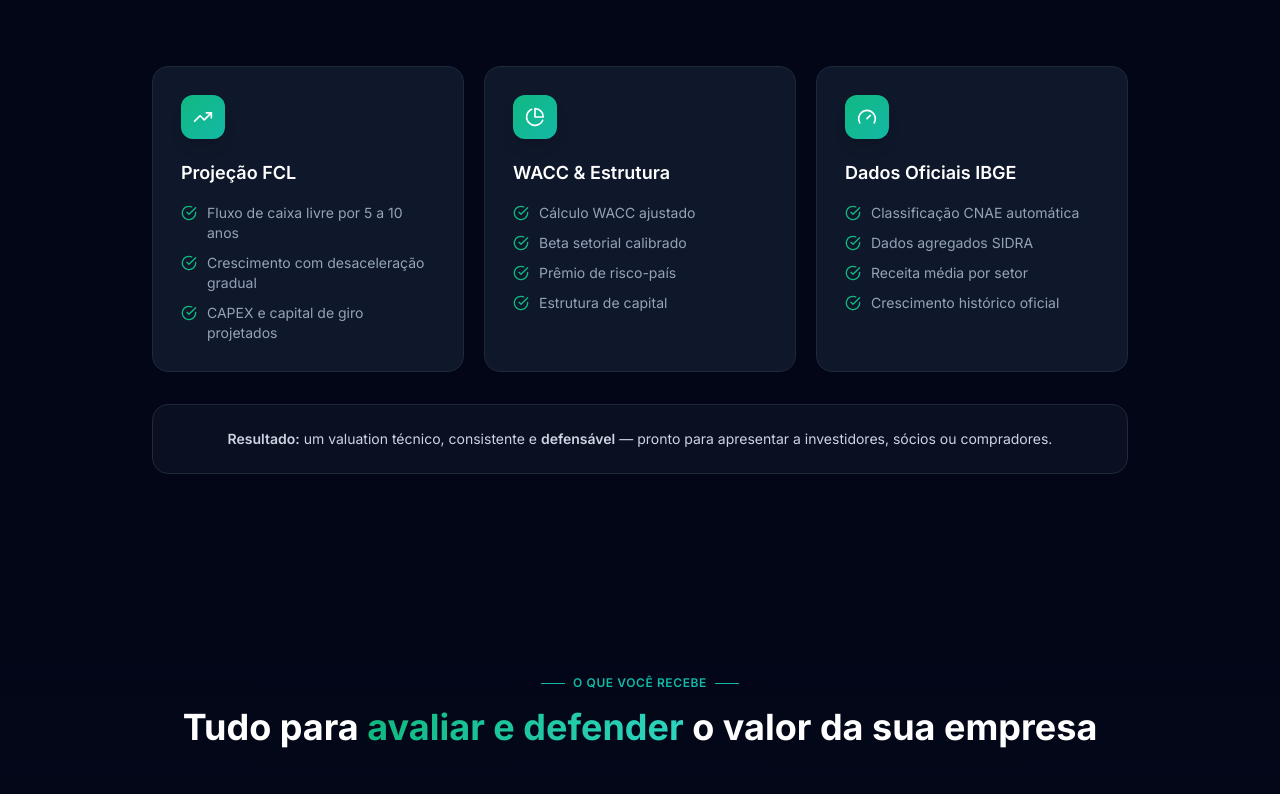
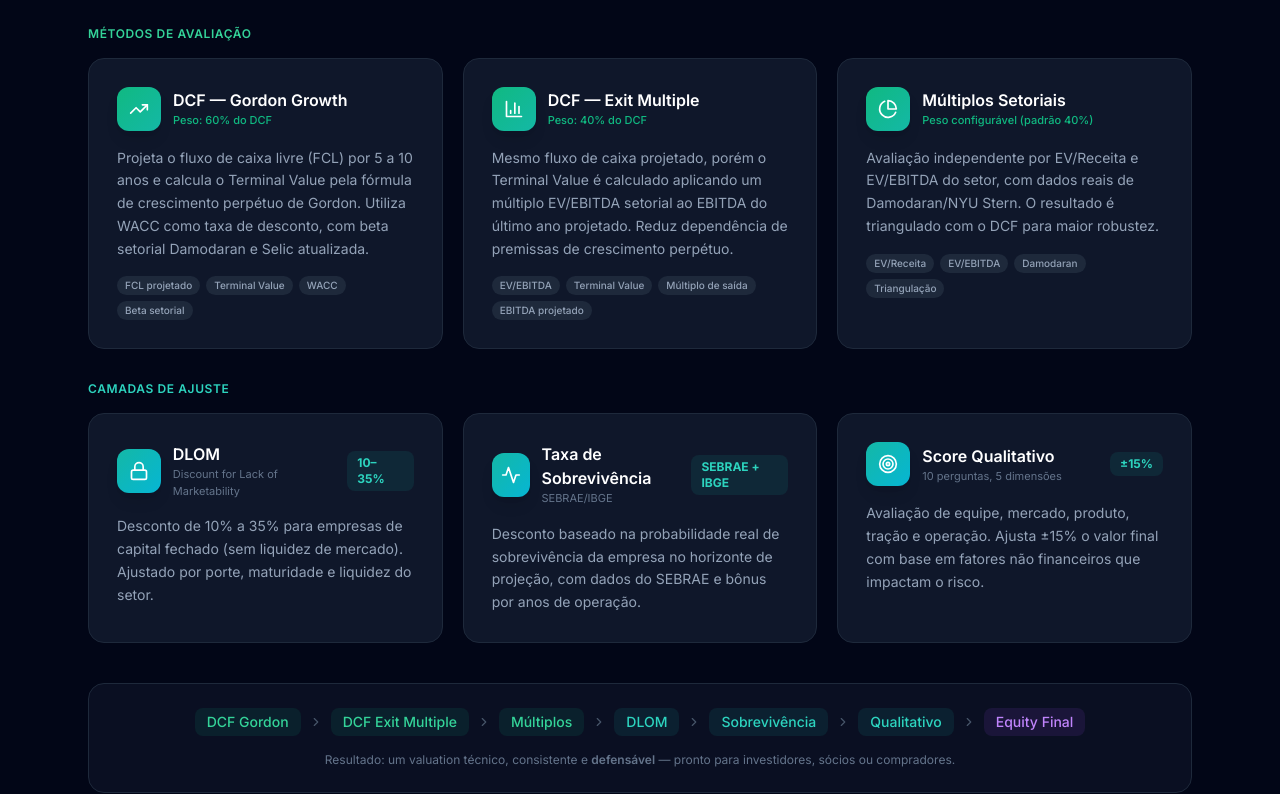
Before and after one commit to giovannesartor/valuora, a React (Vite) app in the folder frontend/: page / in a window 1280 px wide. Shown: the part 2249-3043 px from the top of the page. Built offline with nearby package versions, Linux system fonts and the light colour scheme; no server answers; the HTML template or start-up script is replaced by a standard one.

Commit message:
fix: hero title descender clipping + methodology section with 6 v3 pillars

```diff
--- a/frontend/src/pages/LandingPage.jsx
+++ b/frontend/src/pages/LandingPage.jsx
@@ -197,7 +197,7 @@ export default function LandingPage() {
             Sistema profissional de valuation • DCF + IBGE
           </div>
 
-          <h1 className={`text-5xl md:text-7xl lg:text-8xl font-extrabold tracking-tight leading-[1.05] mb-6 ${isDark ? 'text-white' : 'text-slate-900'}`}>
+          <h1 className={`text-5xl md:text-7xl lg:text-8xl font-extrabold tracking-tight leading-[1.15] mb-6 ${isDark ? 'text-white' : 'text-slate-900'}`}>
             Descubra quanto
             <br />
             <WordSwap words={['sua empresa', 'seu negócio', 'sua startup', 'seu SaaS']} />
@@ -317,48 +317,136 @@ export default function LandingPage() {
 
       {/* ─── Methodology ────────────────────────────────── */}
       <section id="metodologia" className="py-24">
-        <div className="max-w-5xl mx-auto px-6">
+        <div className="max-w-6xl mx-auto px-6">
           <div className="text-center mb-16">
             <div className="inline-flex items-center gap-2 text-emerald-500 text-xs font-semibold mb-4 uppercase tracking-wider">
               <div className="w-6 h-px bg-emerald-500" />
-              Metodologia Financeira
+              Metodologia de Cálculo
               <div className="w-6 h-px bg-emerald-500" />
             </div>
             <h2 className={`text-3xl md:text-4xl font-bold mb-4 ${isDark ? 'text-white' : 'text-slate-900'}`}>
-              Método internacionalmente adotado por bancos de investimento
+              6 camadas de análise para um valuation defensável
             </h2>
-            <p className={`text-lg max-w-2xl mx-auto ${isDark ? 'text-slate-400' : 'text-slate-500'}`}>
-              Utilizamos o <span className={isDark ? 'text-white font-medium' : 'text-slate-900 font-medium'}>Fluxo de Caixa Descontado (DCF)</span> — o mesmo método usado em fusões, aquisições e IPOs.
+            <p className={`text-lg max-w-3xl mx-auto ${isDark ? 'text-slate-400' : 'text-slate-500'}`}>
+              Combinamos <span className={isDark ? 'text-white font-medium' : 'text-slate-900 font-medium'}>três métodos de avaliação</span> com{' '}
+              <span className={isDark ? 'text-white font-medium' : 'text-slate-900 font-medium'}>três camadas de ajuste</span> — a mesma abordagem usada por consultorias de M&A e bancos de investimento.
             </p>
           </div>
 
-          <div className="grid md:grid-cols-3 gap-5">
+          {/* Methods row */}
+          <p className={`text-xs font-semibold uppercase tracking-wider mb-4 ${isDark ? 'text-emerald-400' : 'text-emerald-600'}`}>Métodos de avaliação</p>
+          <div className="grid md:grid-cols-3 gap-5 mb-8">
             {[
-              { icon: TrendingUp, title: 'Projeção FCL', items: ['Fluxo de caixa livre por 5 a 10 anos', 'Crescimento com desaceleração gradual', 'CAPEX e capital de giro projetados'] },
-              { icon: PieChart, title: 'WACC & Estrutura', items: ['Cálculo WACC ajustado', 'Beta setorial calibrado', 'Prêmio de risco-país', 'Estrutura de capital'] },
-              { icon: Gauge, title: 'Dados Oficiais IBGE', items: ['Classificação CNAE automática', 'Dados agregados SIDRA', 'Receita média por setor', 'Crescimento histórico oficial'] },
+              {
+                icon: TrendingUp,
+                title: 'DCF — Gordon Growth',
+                weight: 'Peso: 60% do DCF',
+                desc: 'Projeta o fluxo de caixa livre (FCL) por 5 a 10 anos e calcula o Terminal Value pela fórmula de crescimento perpétuo de Gordon. Utiliza WACC como taxa de desconto, com beta setorial Damodaran e Selic atualizada.',
+                tags: ['FCL projetado', 'Terminal Value', 'WACC', 'Beta setorial'],
+              },
+              {
+                icon: BarChart3,
+                title: 'DCF — Exit Multiple',
+                weight: 'Peso: 40% do DCF',
+                desc: 'Mesmo fluxo de caixa projetado, porém o Terminal Value é calculado aplicando um múltiplo EV/EBITDA setorial ao EBITDA do último ano projetado. Reduz dependência de premissas de crescimento perpétuo.',
+                tags: ['EV/EBITDA', 'Terminal Value', 'Múltiplo de saída', 'EBITDA projetado'],
+              },
+              {
+                icon: PieChart,
+                title: 'Múltiplos Setoriais',
+                weight: 'Peso configurável (padrão 40%)',
+                desc: 'Avaliação independente por EV/Receita e EV/EBITDA do setor, com dados reais de Damodaran/NYU Stern. O resultado é triangulado com o DCF para maior robustez.',
+                tags: ['EV/Receita', 'EV/EBITDA', 'Damodaran', 'Triangulação'],
+              },
             ].map((item, i) => (
               <div key={i} className={`rounded-2xl p-7 border ${isDark ? 'bg-slate-900 border-slate-800' : 'bg-white border-slate-200 shadow-sm'}`}>
-                <div className="w-11 h-11 bg-gradient-to-br from-emerald-500 to-teal-500 rounded-xl flex items-center justify-center mb-5 shadow-lg">
-                  <item.icon className="w-5 h-5 text-white" />
+                <div className="flex items-center gap-3 mb-4">
+                  <div className="w-11 h-11 bg-gradient-to-br from-emerald-500 to-teal-500 rounded-xl flex items-center justify-center shadow-lg">
+                    <item.icon className="w-5 h-5 text-white" />
+                  </div>
+                  <div>
+                    <h3 className={`font-semibold ${isDark ? 'text-white' : 'text-slate-900'}`}>{item.title}</h3>
+                    <p className="text-emerald-500 text-[11px] font-medium">{item.weight}</p>
+                  </div>
                 </div>
-                <h3 className={`font-semibold text-lg mb-4 ${isDark ? 'text-white' : 'text-slate-900'}`}>{item.title}</h3>
-                <ul className="space-y-2.5">
-                  {item.items.map((itm, j) => (
-                    <li key={j} className={`flex items-start gap-2.5 text-sm ${isDark ? 'text-slate-400' : 'text-slate-500'}`}>
-                      <CheckCircle className="w-4 h-4 text-emerald-500 flex-shrink-0 mt-0.5" />
-                      {itm}
-                    </li>
+                <p className={`text-sm leading-relaxed mb-4 ${isDark ? 'text-slate-400' : 'text-slate-500'}`}>{item.desc}</p>
+                <div className="flex flex-wrap gap-1.5">
+                  {item.tags.map((tag, j) => (
+                    <span key={j} className={`text-[10px] font-medium px-2 py-0.5 rounded-full ${isDark ? 'bg-slate-800 text-slate-400' : 'bg-slate-100 text-slate-500'}`}>{tag}</span>
                   ))}
-                </ul>
+                </div>
               </div>
             ))}
           </div>
 
-          <div className={`mt-8 rounded-2xl p-6 border text-center ${isDark ? 'bg-slate-900/60 border-slate-800' : 'bg-emerald-50/60 border-emerald-100'}`}>
-            <p className={`text-sm ${isDark ? 'text-slate-300' : 'text-slate-700'}`}>
-              <span className="font-semibold">Resultado:</span> um valuation técnico, consistente e{' '}
-              <span className="font-semibold">defensável</span> — pronto para apresentar a investidores, sócios ou compradores.
+          {/* Adjustments row */}
+          <p className={`text-xs font-semibold uppercase tracking-wider mb-4 ${isDark ? 'text-teal-400' : 'text-teal-600'}`}>Camadas de ajuste</p>
+          <div className="grid md:grid-cols-3 gap-5">
+            {[
+              {
+                icon: Lock,
+                title: 'DLOM',
+                subtitle: 'Discount for Lack of Marketability',
+                desc: 'Desconto de 10% a 35% para empresas de capital fechado (sem liquidez de mercado). Ajustado por porte, maturidade e liquidez do setor.',
+                detail: '10–35%',
+              },
+              {
+                icon: Activity,
+                title: 'Taxa de Sobrevivência',
+                subtitle: 'SEBRAE/IBGE',
+                desc: 'Desconto baseado na probabilidade real de sobrevivência da empresa no horizonte de projeção, com dados do SEBRAE e bônus por anos de operação.',
+                detail: 'SEBRAE + IBGE',
+              },
+              {
+                icon: Target,
+                title: 'Score Qualitativo',
+                subtitle: '10 perguntas, 5 dimensões',
+                desc: 'Avaliação de equipe, mercado, produto, tração e operação. Ajusta ±15% o valor final com base em fatores não financeiros que impactam o risco.',
+                detail: '±15%',
+              },
+            ].map((item, i) => (
+              <div key={i} className={`rounded-2xl p-7 border ${isDark ? 'bg-slate-900 border-slate-800' : 'bg-white border-slate-200 shadow-sm'}`}>
+                <div className="flex items-center justify-between mb-4">
+                  <div className="flex items-center gap-3">
+                    <div className="w-11 h-11 bg-gradient-to-br from-teal-500 to-cyan-500 rounded-xl flex items-center justify-center shadow-lg">
+                      <item.icon className="w-5 h-5 text-white" />
+                    </div>
+                    <div>
+                      <h3 className={`font-semibold ${isDark ? 'text-white' : 'text-slate-900'}`}>{item.title}</h3>
+                      <p className={`text-[11px] ${isDark ? 'text-slate-500' : 'text-slate-400'}`}>{item.subtitle}</p>
+                    </div>
+                  </div>
+                  <span className={`text-xs font-bold px-2.5 py-1 rounded-lg ${isDark ? 'bg-teal-500/10 text-teal-400' : 'bg-teal-50 text-teal-600'}`}>{item.detail}</span>
+                </div>
+                <p className={`text-sm leading-relaxed ${isDark ? 'text-slate-400' : 'text-slate-500'}`}>{item.desc}</p>
+              </div>
+            ))}
+          </div>
+
+          {/* Pipeline summary */}
+          <div className={`mt-10 rounded-2xl p-6 border ${isDark ? 'bg-slate-900/60 border-slate-800' : 'bg-emerald-50/60 border-emerald-100'}`}>
+            <div className="flex flex-col md:flex-row items-center justify-center gap-2 text-sm">
+              {[
+                { label: 'DCF Gordon', color: 'emerald' },
+                { label: 'DCF Exit Multiple', color: 'emerald' },
+                { label: 'Múltiplos', color: 'emerald' },
+                { label: 'DLOM', color: 'teal' },
+                { label: 'Sobrevivência', color: 'teal' },
+                { label: 'Qualitativo', color: 'teal' },
+                { label: 'Equity Final', color: 'purple' },
+              ].map((step, i) => (
+                <span key={i} className="flex items-center gap-2">
+                  <span className={`font-medium px-3 py-1 rounded-lg ${
+                    step.color === 'emerald' ? (isDark ? 'bg-emerald-500/10 text-emerald-400' : 'bg-emerald-100 text-emerald-700') :
+                    step.color === 'teal' ? (isDark ? 'bg-teal-500/10 text-teal-400' : 'bg-teal-100 text-teal-700') :
+                    (isDark ? 'bg-purple-500/10 text-purple-400' : 'bg-purple-100 text-purple-700')
+                  }`}>{step.label}</span>
+                  {i < 6 && <ChevronRight className={`w-3.5 h-3.5 hidden md:block ${isDark ? 'text-slate-600' : 'text-slate-300'}`} />}
+                </span>
+              ))}
+            </div>
+            <p className={`text-xs text-center mt-4 ${isDark ? 'text-slate-500' : 'text-slate-400'}`}>
+              Resultado: um valuation técnico, consistente e <span className="font-semibold">defensável</span> — pronto para investidores, sócios ou compradores.
             </p>
           </div>
         </div>
```
